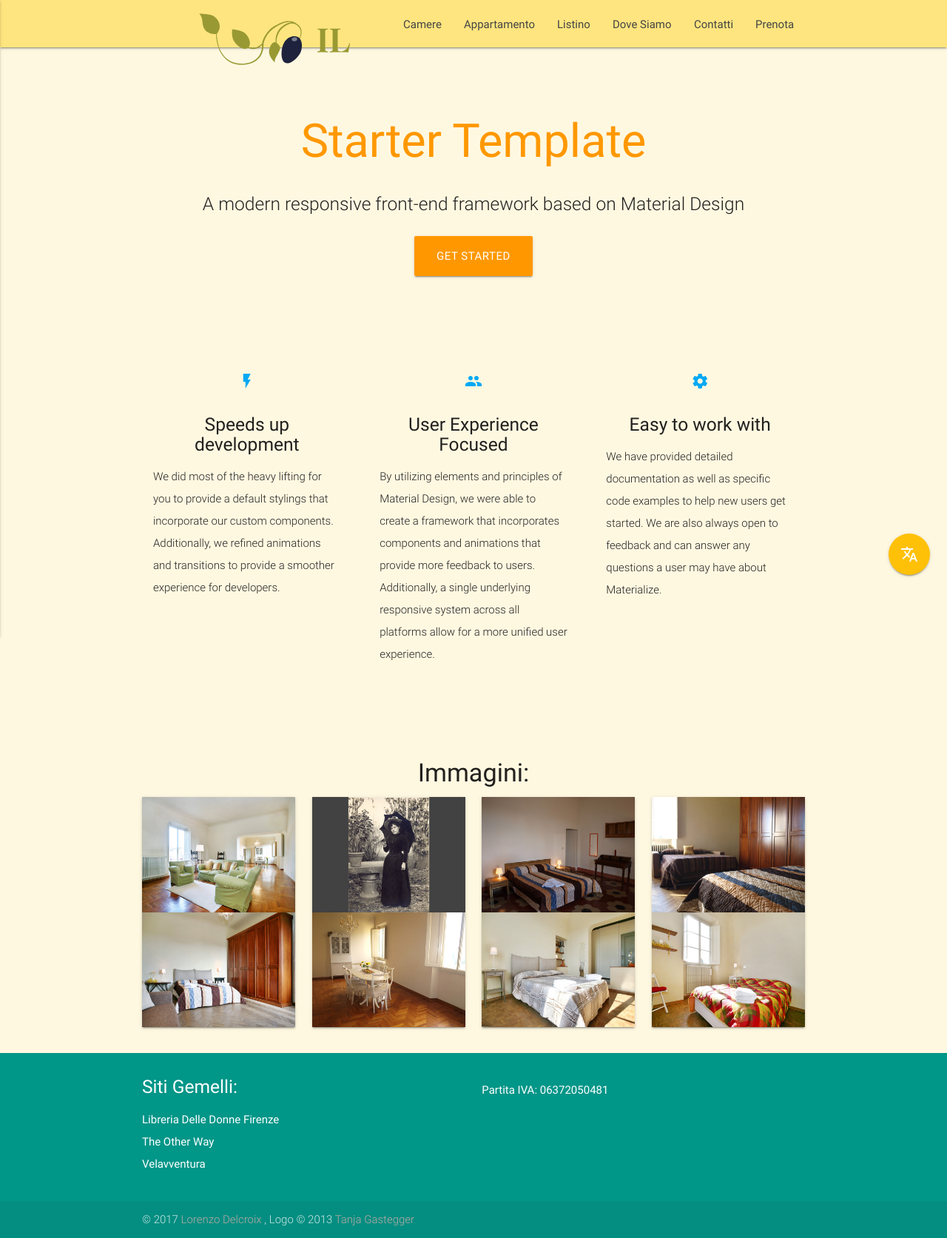
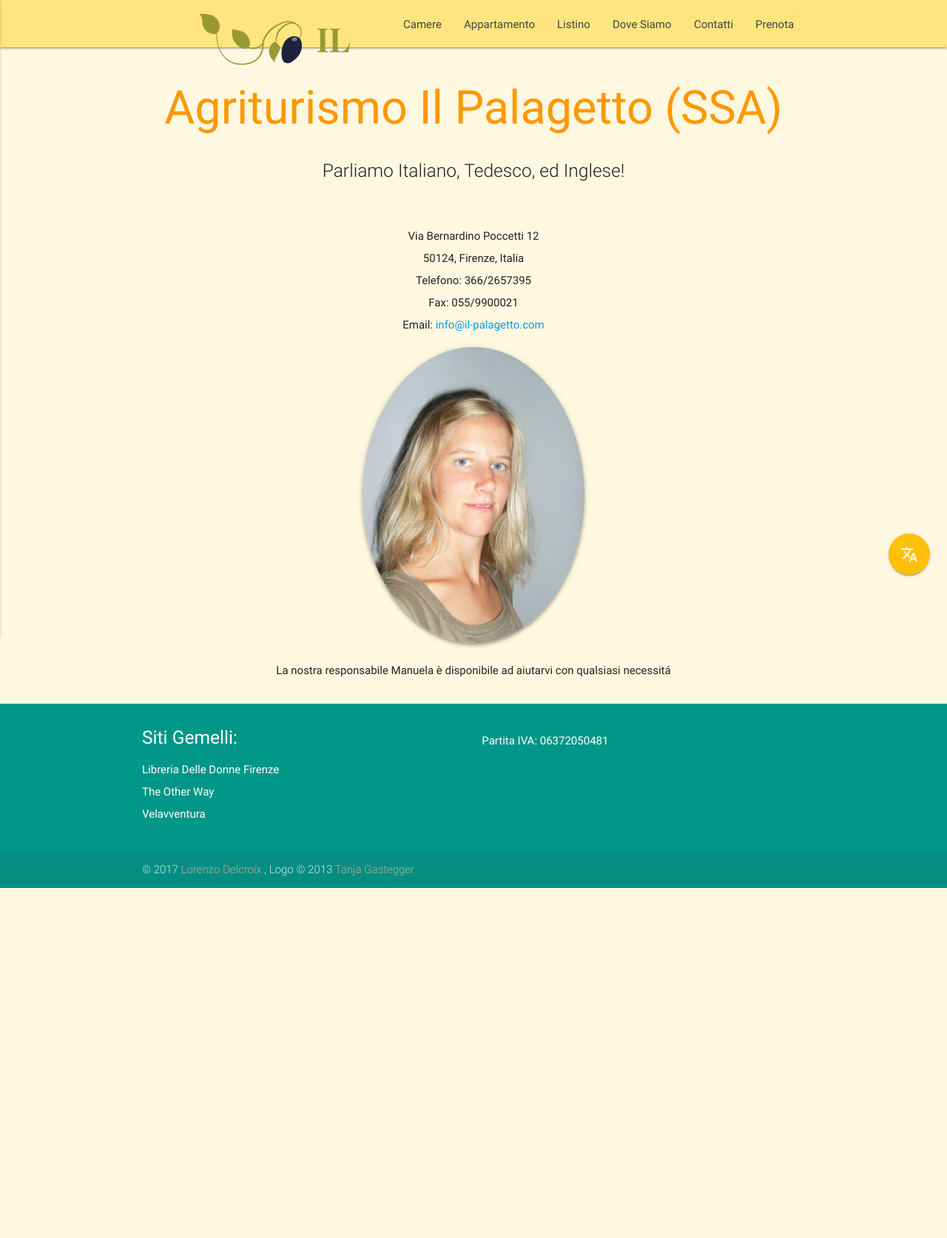
Before and after one commit to lordel/il-palagetto, a PHP site: page /it/contacts.php in a window 1280 px wide. Shown: the whole page at 74% size. After the commit the page ends 1200 px from the top, so only its background shows below. Run offline with PHP 8.4, Linux system fonts and the light colour scheme; some libraries are stand-ins or nearby versions.

Commit message:
new file:   img/contacts_img/manu.jpg, modified:   it/contacts.php Added image for contacts, added all the necessary text to the contacts.php file.

```diff
--- a/it/contacts.php
+++ b/it/contacts.php
@@ -16,93 +16,40 @@
 <?php $title = 'Il Palagetto - Contatti'; $lang = 'it'; include '../top.php'; ?>
 <div class="section no-pad-bot" id="index-banner">
   <div class="container">
-    <br><br>
-    <h1 class="header center orange-text">Starter Template</h1>
+    <h1 class="header center orange-text">
+        Agriturismo Il Palagetto (SSA)
+    </h1>
     <div class="row center">
-      <h5 class="header col s12 light">A modern responsive front-end framework based on Material Design</h5>
+        <h5 class="header col s12 light">
+            Parliamo Italiano, Tedesco, ed Inglese!
+        </h5>
     </div>
-    <div class="row center">
-      <a href="http://materializecss.com/getting-started.html" id="download-button" class="btn-large waves-effect waves-light orange">Get Started</a>
-    </div>
-    <br><br>
-
   </div>
 </div>
 
-
 <div class="container">
-  <div class="section">
-
-    <!--   Icon Section   -->
-    <div class="row">
-      <div class="col s12 m4">
-        <div class="icon-block">
-          <h2 class="center light-blue-text"><i class="material-icons">flash_on</i></h2>
-          <h5 class="center">Speeds up development</h5>
-
-          <p class="light">We did most of the heavy lifting for you to provide a default stylings that incorporate our custom components. Additionally, we refined animations and transitions to provide a smoother experience for developers.</p>
-        </div>
-      </div>
-
-      <div class="col s12 m4">
-        <div class="icon-block">
-          <h2 class="center light-blue-text"><i class="material-icons">group</i></h2>
-          <h5 class="center">User Experience Focused</h5>
-
-          <p class="light">By utilizing elements and principles of Material Design, we were able to create a framework that incorporates components and animations that provide more feedback to users. Additionally, a single underlying responsive system across all platforms allow for a more unified user experience.</p>
-        </div>
-      </div>
-
-      <div class="col s12 m4">
-        <div class="icon-block">
-          <h2 class="center light-blue-text"><i class="material-icons">settings</i></h2>
-          <h5 class="center">Easy to work with</h5>
-
-          <p class="light">We have provided detailed documentation as well as specific code examples to help new users get started. We are also always open to feedback and can answer any questions a user may have about Materialize.</p>
-        </div>
-      </div>
+    <div class="section center">
+        <p>
+            Via Bernardino Poccetti 12
+            <br>
+            50124, Firenze, Italia
+            <br>
+            Telefono: 366/2657395
+            <br>
+            Fax: 055/9900021
+            <br>
+            Email:
+            <a href="mailto:info@il-palagetto.com">
+                info@il-palagetto.com
+            </a>
+        </p>
+        <img class="responsive-img circle z-depth-2"
+        src="/img/contacts_img/manu.jpg" alt="Manuela"
+        style="max-width: 300px; max-heigth: 300px">
+        <p>
+            La nostra responsabile Manuela è disponibile ad aiutarvi con
+            qualsiasi necessitá
+        </p>
     </div>
-
-  </div>
-  <br><br>
-
-  <div class="section">
-      <!--TODO: change images and caption-->
-      <div class="row">
-<h4 class="center">Immagini:</h4>
-<div class="col s6 m3">
-<img class="materialboxed responsive-img z-depth-1 hoverable"
-data-caption="Facciata" src="img/index_imgs/salotto.JPG">
-</div>
-<div class="col s6 m3">
-<img class="materialboxed responsive-img z-depth-1 hoverable"
-data-caption="Facciata" src="img/index_imgs/antica.JPG">
-</div>
-<div class="col s6 m3">
-<img class="materialboxed responsive-img z-depth-1 hoverable"
-data-caption="Facciata" src="img/index_imgs/appartamento.JPG">
-</div>
-<div class="col s6 m3">
-<img class="materialboxed responsive-img z-depth-1 hoverable"
-data-caption="Facciata" src="img/index_imgs/bellosguardo.JPG">
-</div>
-<div class="col s6 m3">
-<img class="materialboxed responsive-img z-depth-1 hoverable"
-data-caption="Facciata" src="img/index_imgs/bellosguardo2.JPG">
-</div>
-<div class="col s6 m3">
-<img class="materialboxed responsive-img z-depth-1 hoverable"
-data-caption="Facciata" src="img/index_imgs/colazione.JPG">
-</div>
-<div class="col s6 m3">
-<img class="materialboxed responsive-img z-depth-1 hoverable"
-data-caption="Facciata" src="img/index_imgs/marignolle.JPG">
-</div>
-<div class="col s6 m3">
-<img class="materialboxed responsive-img z-depth-1 hoverable"
-data-caption="Facciata" src="img/index_imgs/poccetti.JPG">
-</div>
-</div>
-  </div>
 </div>
 <?php include '../bottom.php'; ?>
```
Also changed, not shown: img/contacts_img/manu.jpg (added).
